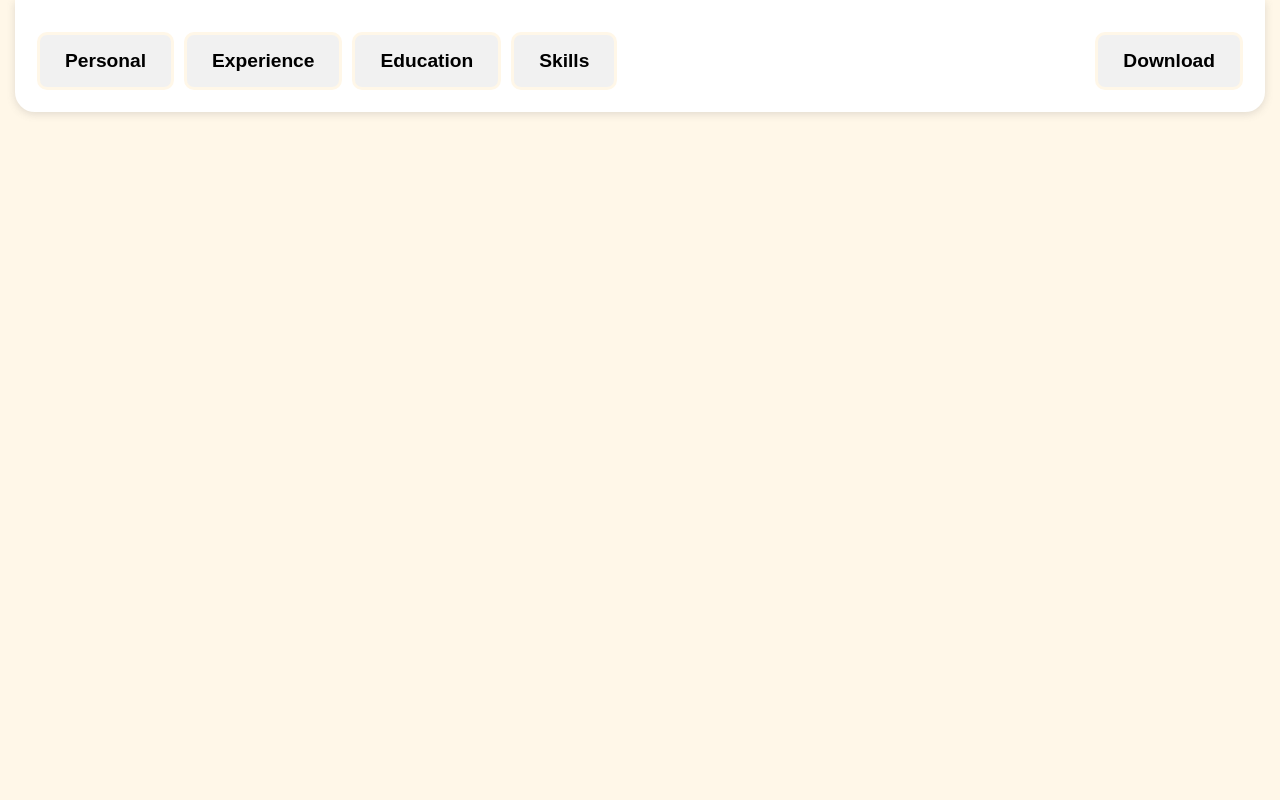
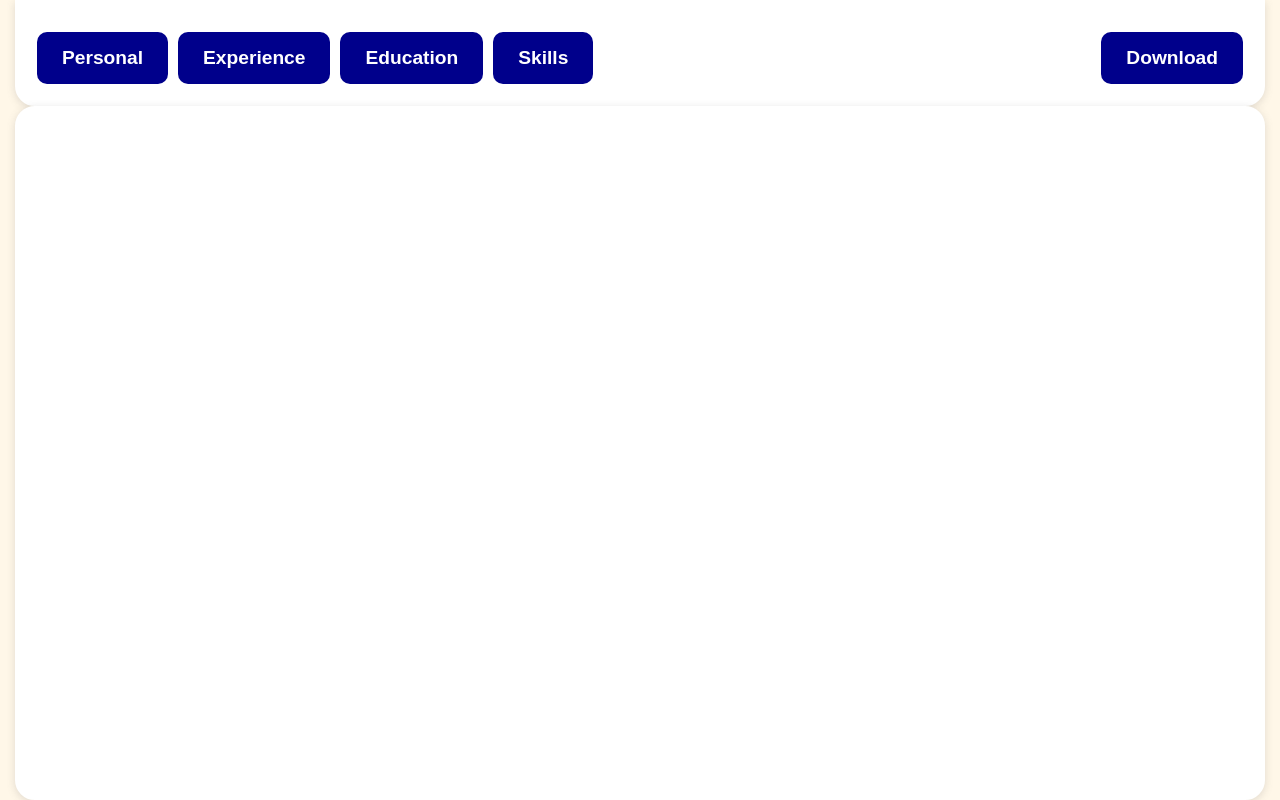
Before and after one commit to ArtemiiHH/cv-builder, a React (Vite) app: page / in a window 1280 px wide. Built offline with nearby package versions, Linux system fonts and the light colour scheme.

Commit message:
Return section element

```diff
--- a/src/components/Section.jsx
+++ b/src/components/Section.jsx
@@ -1 +1,3 @@
-export default function Section() {}
+export default function Section() {
+  return <section></section>
+}
--- a/src/styles/App.css
+++ b/src/styles/App.css
@@ -1,6 +1,7 @@
 body {
   display: flex;
   flex-direction: column;
+  gap: 30px;
   margin: 0 15px;
   background-color: rgb(255, 247, 232);
   height: 100vh;
@@ -29,17 +30,28 @@ header {
   justify-content: end;
 }
 
+section {
+  display: flex;
+  justify-content: space-between;
+  background-color: white;
+  height: 80vh;
+  width: auto;
+  padding: 30px 20px 20px 20px;
+  border: 2px solid white;
+  border-radius: 20px;
+  box-shadow: rgba(99, 99, 99, 0.2) 0px 2px 8px 0px;
+}
+
 button {
   padding: 15px 25px;
   border-radius: 10px;
-  border: 3px solid rgb(255, 247, 232);
+  border: none;
   font-size: 1.2rem;
   font-weight: bold;
-  background-color: rgb(241, 241, 241);
-  color: black;
-  transition: 0.5s;
+  background-color: darkblue;
+  color: white;
 }
 
 button:hover {
-  border: 3px solid black;
+  opacity: 0.8;
 }
```
